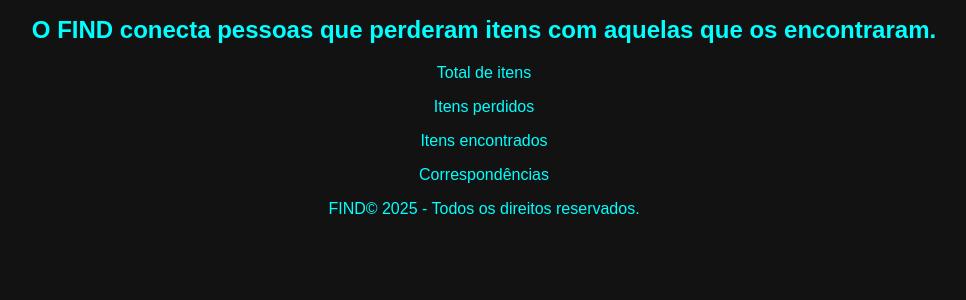
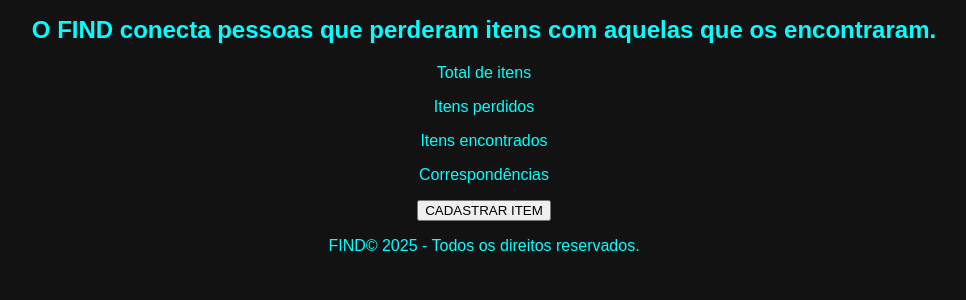
Before and after one commit to gabrlkstro/projeto_find, a Django app: page /menu/ in a window 1280 px wide. Shown: the part 328-628 px from the top of the page, without its empty margins (156-1122 px from the left). Run offline with Django 5.2, Linux system fonts and the light colour scheme; the visitor is signed in with stand-in values (Sample User, id 1).

Commit message:
quase cadastrar item

```diff
--- a/mainpage/templates/mainpage/menu.html
+++ b/mainpage/templates/mainpage/menu.html
@@ -21,4 +21,10 @@
     <p>Correspondências</p>
 </div>
 
+<div>
+    <a href="{% url 'cadastrar_item' %}">
+        <button>CADASTRAR ITEM</button>
+    </a>
+</div>
+
 {% endblock %}
--- a/mainpage/urls.py
+++ b/mainpage/urls.py
@@ -7,4 +7,5 @@ urlpatterns = [
     path('logout/', views.logout_view, name='logout'),
     path('register/', views.register_view, name='register'),
     path('menu/', views.menu_view, name='menu'),
+    path('cadastrar/', views.cadastrar_item, name='cadastrar_item')
 ]
--- a/mainpage/views.py
+++ b/mainpage/views.py
@@ -51,3 +51,7 @@ def register_view(request):
 @login_required(login_url='login')
 def menu_view(request):
     return render(request, 'mainpage/menu.html')
+
+@login_required(login_url='login')
+def cadastrar_item(request):
+    return render(request, 'mainpage/cadastrar_item.html')
```
Also changed, not shown: mainpage/templates/mainpage/cadastrar_item.html (added, +8 -0 lines).
